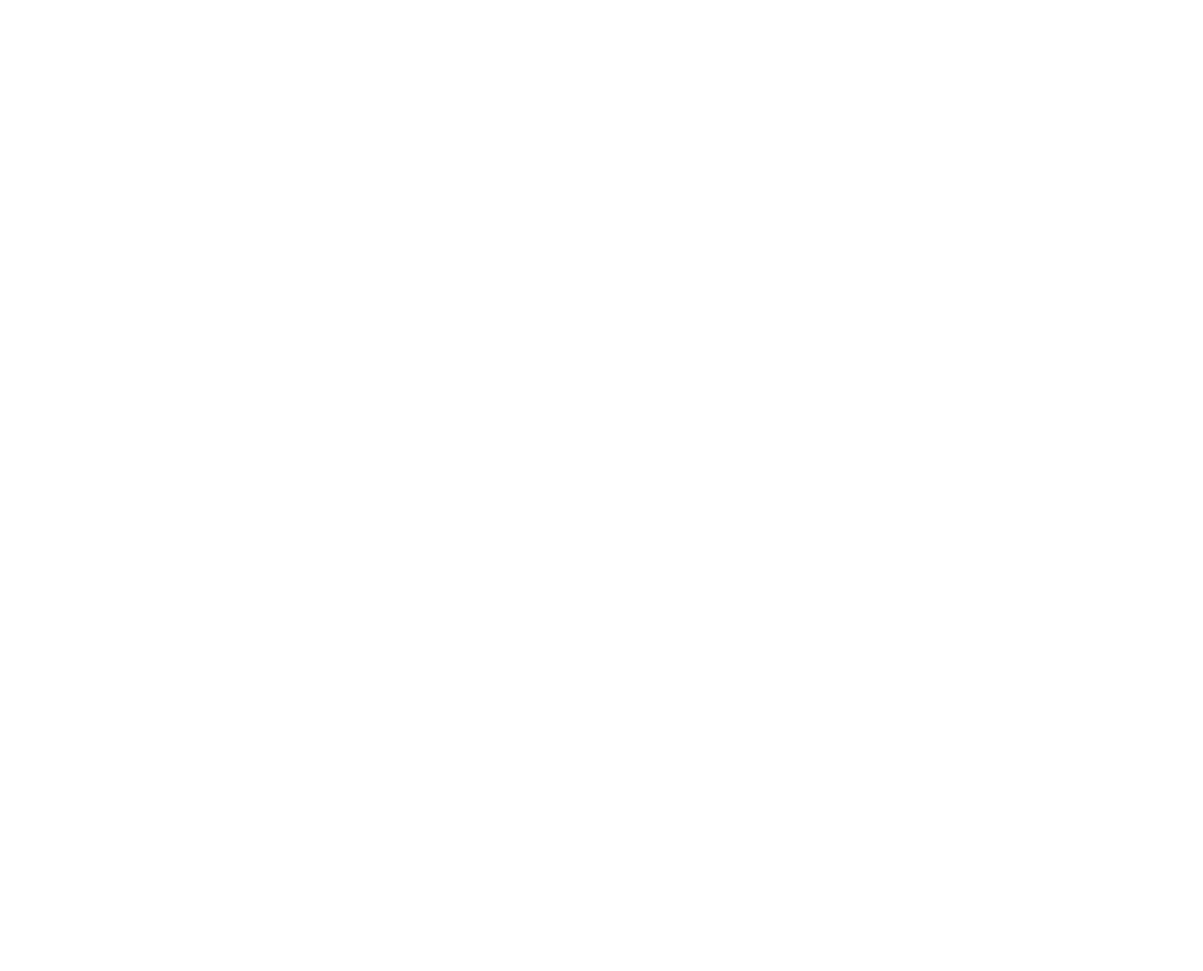
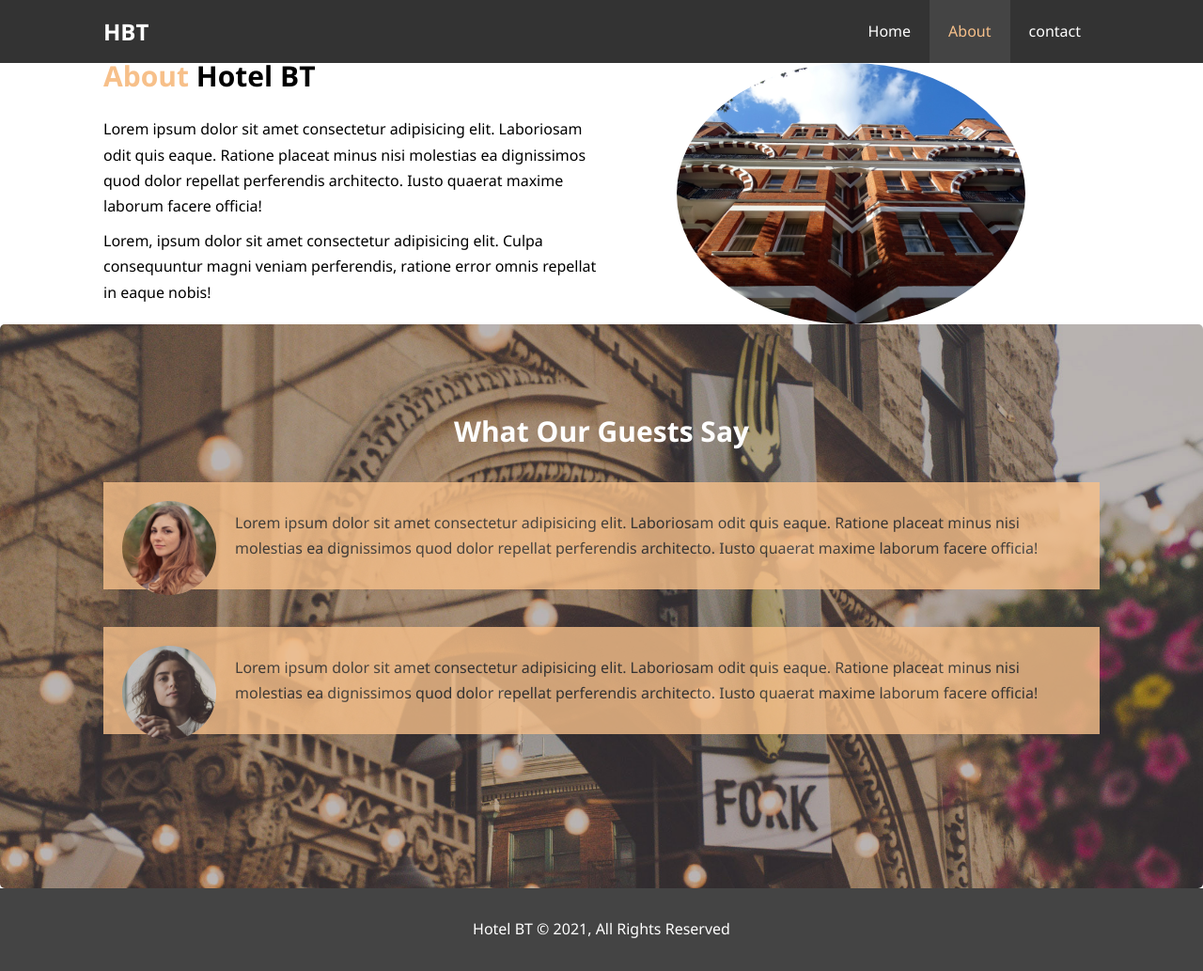
Before and after one commit to ValeriyaS-code/BThotel, a plain HTML site: page about.html in a window 1280 px wide. Shown: the whole page at 94% size. Before the commit the page ends 800 px from the top, so only its background shows below. Drawn offline with Linux system fonts and the light colour scheme.

Commit message:
about page completed

```diff
--- a/about.html
+++ b/about.html
@@ -0,0 +1,62 @@
+<!DOCTYPE html>
+<html lang="en">
+<head>
+    <meta charset="UTF-8">
+    <meta name="viewport" content="width=device-width, initial-scale=1.0">
+    <meta name="description" content="Welcome to the most extraordinary hotel in Boston Massachusetts">
+    <meta name="keywords" content="hotel,boston hotel,new england hotel">
+    <link rel="stylesheet" href="./assets/css/style.css">
+    <title>Hotel BT | About</title>
+</head>
+<body>
+    <header>
+        <nav id="navbar">
+            <div class="container">
+                <h1 class="logo"><a href="index.html">HBT</a></h1>
+                <ul>
+                    <li><a href="index.html">Home</a></li>
+                    <li><a class="current" href="about.html">About</a></li>
+                    <li><a href="contact.html">contact</a></li>
+                </ul>
+            </div>
+        </nav>
+     </header>
+
+    <section id="about-info" calss="bg-light py-3">
+        <div class="container">
+            <div class="info-left">
+                <h1 class="l-heading"><span class="text-primary">About</span> Hotel BT</h1>
+                <p>Lorem ipsum dolor sit amet consectetur adipisicing elit. Laboriosam odit quis eaque.
+                    Ratione placeat minus nisi molestias ea dignissimos quod dolor repellat perferendis
+                    architecto. Iusto quaerat maxime laborum facere officia!</p>
+                <p>Lorem, ipsum dolor sit amet consectetur adipisicing elit. Culpa consequuntur magni veniam
+                     perferendis, ratione error omnis repellat in eaque nobis!</p>
+            </div>
+            <div class="info-right">
+                <img src="./assets/images/photo-2.jpg" alt="hotel">
+            </div>
+        </div>
+    </section>
+
+    <div class="clr"></div>
+
+    <section id="testimonials" class="py-3">
+        <div class="container">
+            <h2 class="l-heading">What Our Guests Say</h2>
+            <div class="testimonial bg-primary">
+                <img src="./assets/images/person-1.jpg" alt="Sandra">
+                <p>Lorem ipsum dolor sit amet consectetur adipisicing elit. Laboriosam odit quis eaque.
+                    Ratione placeat minus nisi molestias ea dignissimos quod dolor repellat perferendis
+                    architecto. Iusto quaerat maxime laborum facere officia!</p>
+            </div>
+            <div class="testimonial bg-primary">
+                <img src="./assets/images/person-2.jpg" alt="Maria">
+                <p>Lorem ipsum dolor sit amet consectetur adipisicing elit. Laboriosam odit quis eaque.
+                    Ratione placeat minus nisi molestias ea dignissimos quod dolor repellat perferendis
+                    architecto. Iusto quaerat maxime laborum facere officia!</p>
+        </div>
+    </section>
+    <footer id="main-footer">
+        <p>Hotel BT &copy; 2021, All Rights Reserved</p>
+    </footer>
+</body>
--- a/assets/css/style.css
+++ b/assets/css/style.css
@@ -70,10 +70,28 @@ p {
 }
 
 .bg-primary {
-    background: #333;
-    color: #f7c08a;
+    background: #f7c08a;
+    color: #333;
 }
 
+.clr {
+    clear: both;
+}
+
+.l-heading {
+    font-size: 30px;
+}
+
+/* Padding */
+.py-1 {
+    padding: 10px 0;
+}
+.py-2 {
+    padding: 20px 0;
+}
+.py-3 {
+    padding: 30px 0;
+}
 /* Navbar */
 #navbar {
     background: #333;
@@ -158,3 +176,70 @@ p {
 #home-info .info-content p {
   padding-bottom: 30px;
 }
+
+/* Feutures Section */
+.box {
+    float: left;
+    width: 33.3%;
+    padding: 50px;
+    text-align: center;
+}
+
+.box i {
+    margin-bottom: 10px;
+}
+
+/* About */
+#about-info .info-right {
+    float: right;
+    width: 50%;
+    min-height: 100%;
+}
+
+#about-info .info-right img {
+    display: block;
+    margin: auto;
+    width: 70%;
+    border-radius: 50%;
+}
+
+#about-info .info-left {
+    float: left;
+    width: 50%;
+    min-height: 100%;
+}
+
+/* Testimonials */
+#testimonials {
+    height: 600px;
+    background: url('../images/test-bg.jpg') no-repeat center center/cover;
+    padding-top: 100px;
+    border-radius: 5px;
+}
+
+#testimonials h2 {
+    color: #fff;
+    text-align: center;
+    padding-bottom: 40px;
+}
+
+#testimonials .testimonial img {
+    width: 100px;
+    float: left;
+    margin-right: 20px;
+    border-radius: 50%;
+}
+
+#testimonials .testimonial {
+    padding: 20px;
+    margin-bottom: 40px;
+    opacity: 0.8;
+}
+
+/* Footer*/
+#main-footer {
+    text-align: center;
+    background: #444;
+    padding: 20px;
+    color: #fff;
+}
```
Also changed, not shown: index.html (+24 -1 lines), 2 other files.
